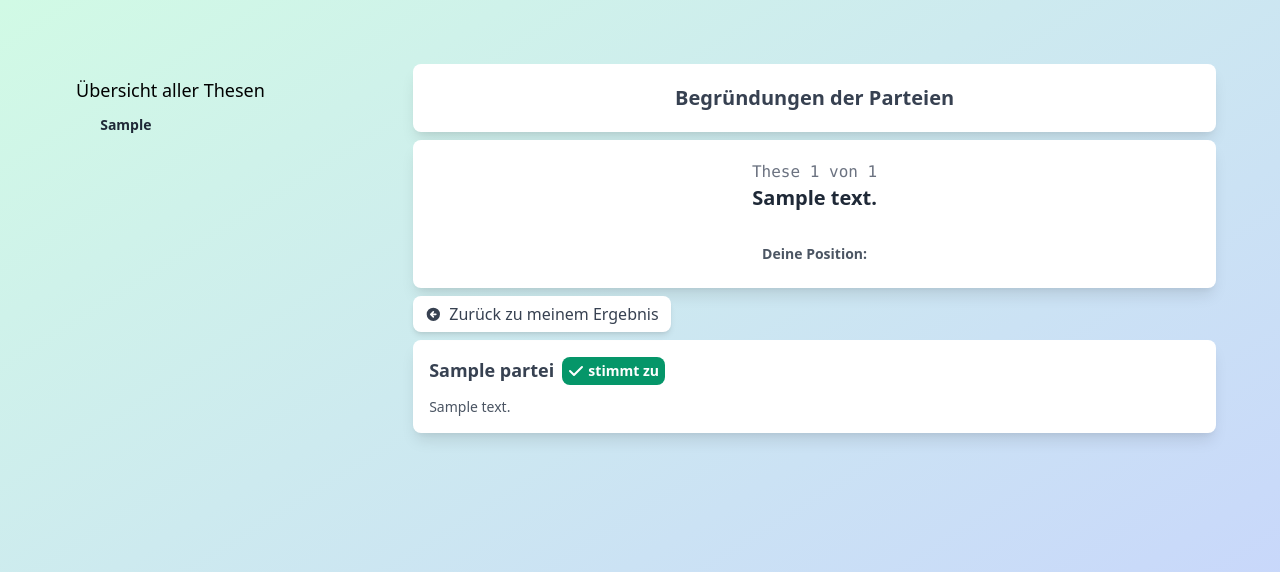
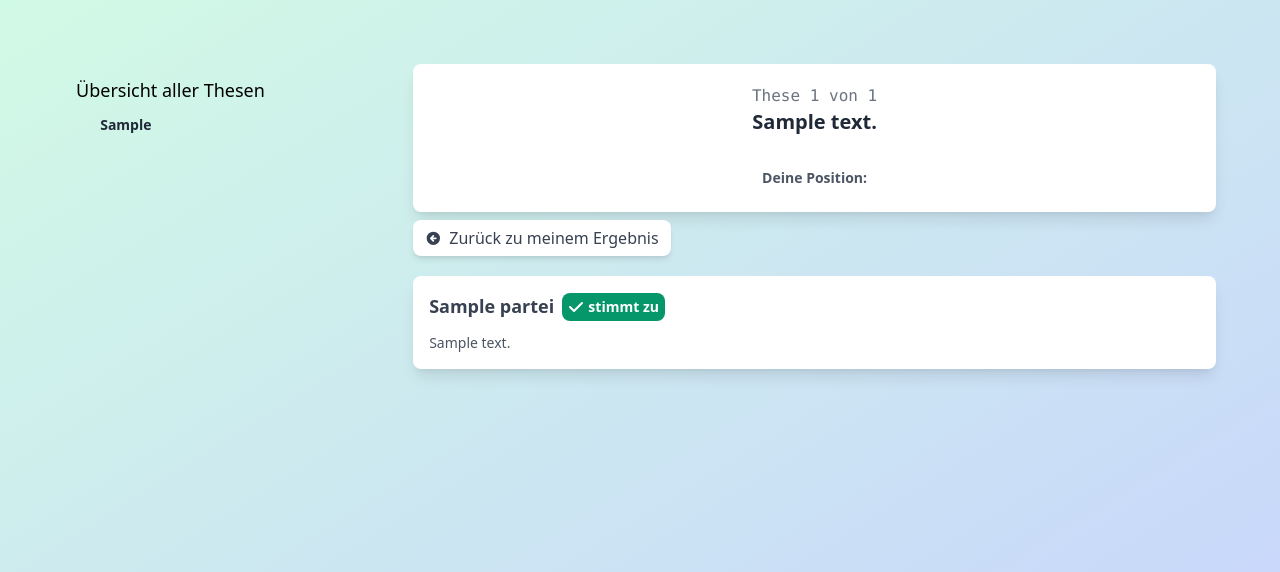
Before and after one commit to wahlrechner/wahlrechner, a Django app: page /reason?t=1& in a window 1280 px wide. Shown: the top 572 px of the page. Run offline with Django 3.2, Linux system fonts and the light colour scheme; tables that the repository leaves empty hold one stand-in row (values such as "Sample post"); style sheets or scripts are compiled from the project's sources; parts of the project's set-up code (start-up, migrations or seed data) failed here and were passed over.

Commit message:
Design Fixes

```diff
--- a/wahlrechner/templates/wahlrechner/reason.html
+++ b/wahlrechner/templates/wahlrechner/reason.html
@@ -29,9 +29,6 @@
     {% endfor %}
 </ul>
 {% endblock %} {% block content %}
-<div class="w-full bg-white shadow-lg rounded-lg p-5 text-center dark:bg-gray-800 mb-2">
-    <h1 class="text-xl font-semibold text-gray-700 dark:text-gray-100">Begründungen der Parteien</h1>
-</div>
 <div class="w-full bg-white shadow-lg rounded-lg p-5 text-center dark:bg-gray-800">
     <p class="font-mono text-gray-500 dark:text-gray-400">These {{ pos }} von {{ max_pos }}</p>
     <p class="text-xl mb-8 font-bold text-gray-800 dark:text-gray-200 break-words">{{ aktuelle_these.these_text }}</p>
@@ -89,7 +86,7 @@
                 </div>
             {% endif %}
             {% if status == 's' %}
-            <p class="text-sm text-gray-600 dark:text-gray-400">Du hast diese These übersprungen.</p>
+                <p class="text-sm text-gray-600 dark:text-gray-400">Du hast diese These übersprungen.</p>
             {% endif %}
 
     </p>
@@ -97,7 +94,7 @@
 </div>
 
 
-<div class="flex flex-col md:flex-row justify-between mt-2 space-y-2 md:space-y-0 md:space-x-2">
+<div class="flex flex-col md:flex-row justify-between mt-2 mb-5 space-y-2 md:space-y-0 md:space-x-2">
 
     {% if payload_previous %}
     <button onClick="location.href='{% url 'reason' %}?{{ payload_previous }}'" class="btn btn-white h-full">
```
